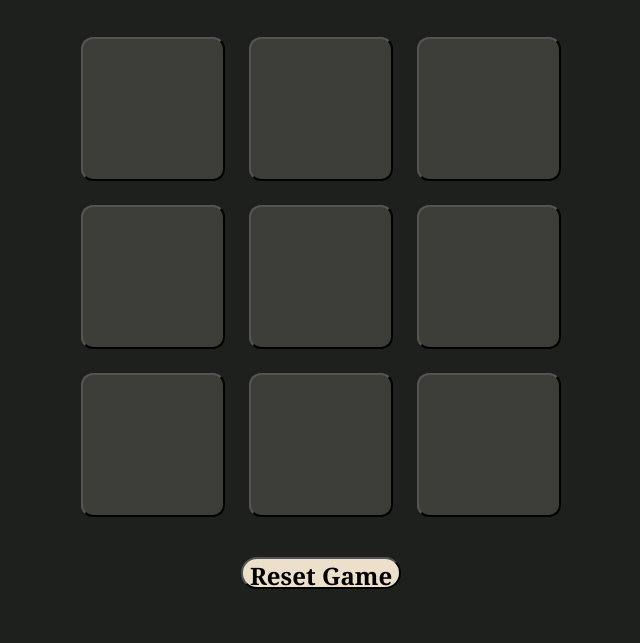
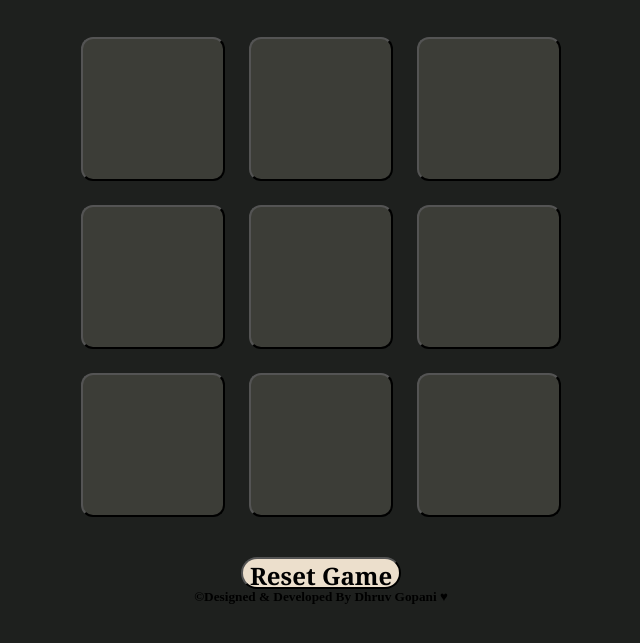
Before and after one commit to dhruvgopani/Tic-Tac-Toe-Game, a plain HTML site: page index.html in a window 1280 px wide. Shown: the part 81-724 px from the top of the page, without its empty margins (319-959 px from the left). Drawn offline with Linux system fonts and the light colour scheme.

Commit message:
Update index.html

```diff
--- a/index.html
+++ b/index.html
@@ -31,6 +31,7 @@
     <div class="msg-container hide">
         <p id="msg"></p>
     </div>
+    <h5>&#169;Designed & Developed By Dhruv Gopani &#9829;</h5>
     <script src="script.js"></script>
 </body>
 
```
